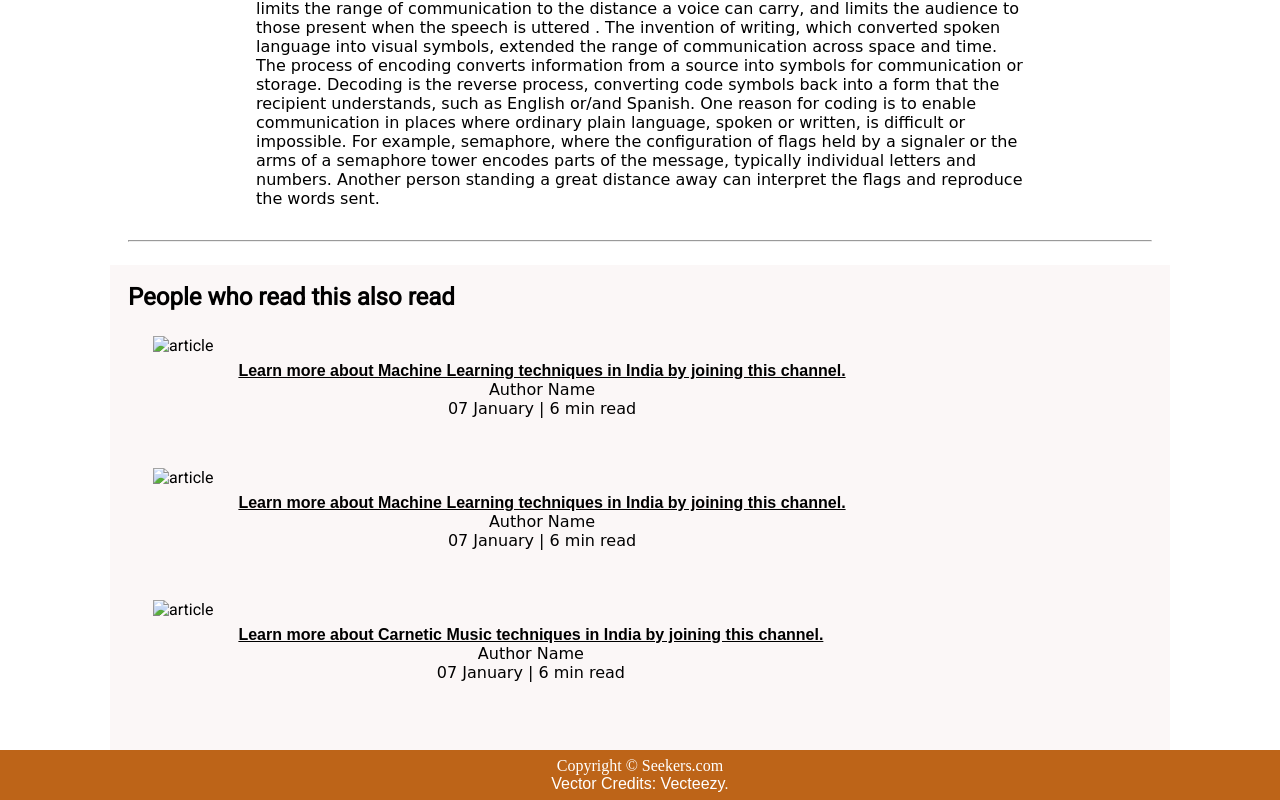
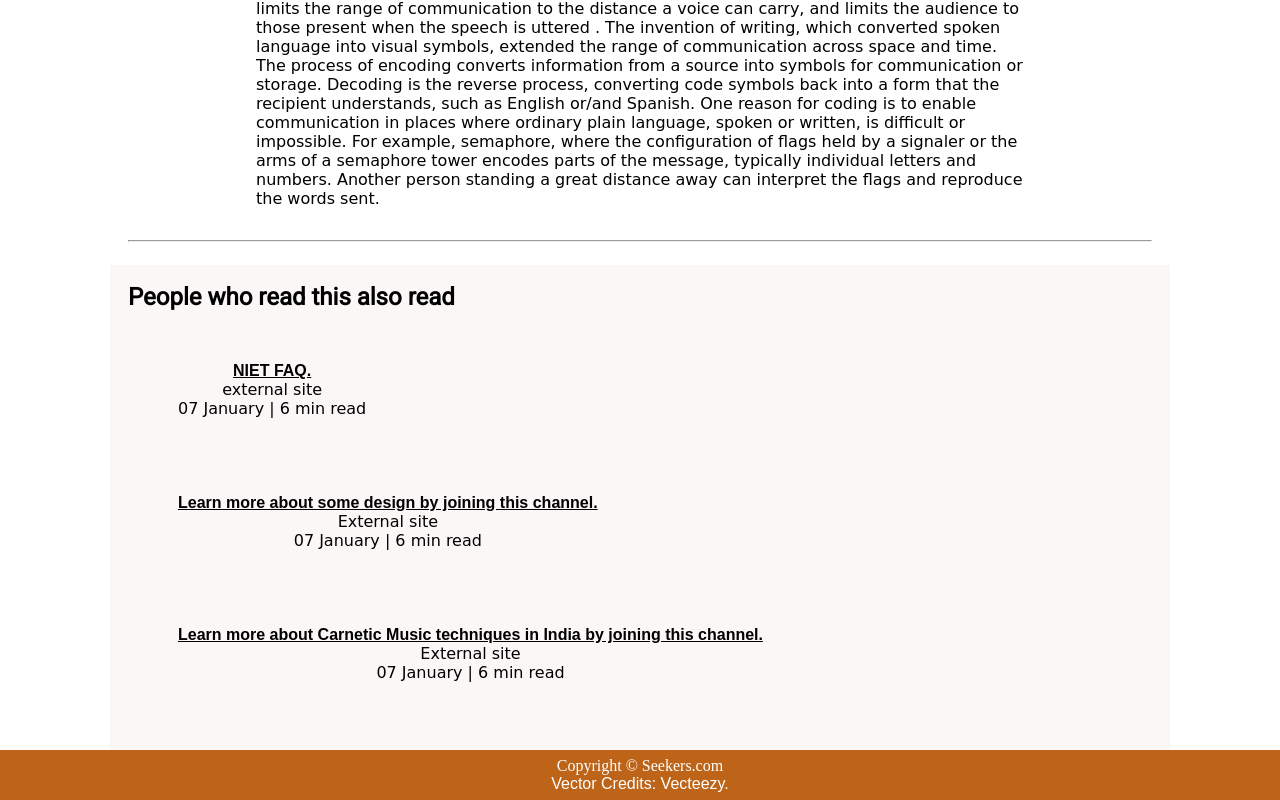
Before and after one commit to ashutoshsource/Seekers, a plain HTML site: page search.html in a window 1280 px wide. Shown: the part 1294-2094 px from the top of the page. Drawn offline with Linux system fonts and the light colour scheme; a web font is replaced by a local one.

Commit message:
add files

```diff
--- a/search.html
+++ b/search.html
@@ -104,40 +104,37 @@
 
         <div class="home-article more-post">
             <div class="home-article-img">
-                <img src="img/11.svg" alt="article">
             </div>
             <div class="home-article-content font1 center">
-                <form action="DSA.html">
-                    <button style="background: none; font-size: 16px; cursor: pointer; border: none; font-weight: 700; text-decoration:underline ;">Learn more about Machine Learning techniques in India by joining this channel.</button>
+                <form action="https://www.niet.co.in/faq.php">
+                    <button style="background: none; font-size: 16px; cursor: pointer; border: none; font-weight: 700; text-decoration:underline ;">NIET FAQ.</button>
                 </form>
 
-                <div>Author Name</div>
+                <div>external site</div>
                 <span>07 January | 6 min read</span>
             </div>
         </div>
         <div class="home-article more-post">
             <div class="home-article-img">
-                <img src="img/1.png" alt="article">
             </div>
             <div class="home-article-content font1 center">
-                <form action="DSA.html">
-                    <button style="background: none; font-size: 16px; cursor: pointer; border: none; font-weight: 700; text-decoration:underline ;">Learn more about Machine Learning techniques in India by joining this channel.</button>
+                <form action="https://ochi.design/">
+                    <button style="background: none; font-size: 16px; cursor: pointer; border: none; font-weight: 700; text-decoration:underline ;">Learn more about some design by joining this channel.</button>
                 </form>
 
-                <div>Author Name</div>
+                <div>External site</div>
                 <span>07 January | 6 min read</span>
             </div>
         </div>
         <div class="home-article more-post">
             <div class="home-article-img">
-                <img src="img3.jpeg" alt="article">
             </div>
             <div class="home-article-content font1 center">
                 <form action="https://youtu.be/4yv4ea1pFp4?si=1b3HAnse0NrPKCP9">
                     <button style="background: none; font-size: 16px; cursor: pointer; border: none; font-weight: 700; text-decoration:underline ;">Learn more about Carnetic Music techniques in India by joining this channel.</button>
                 </form>
 
-                <div>Author Name</div>
+                <div>External site</div>
                 <span>07 January | 6 min read</span>
             </div>
         </div>
```
Also changed, not shown: index.html (+2 -6 lines).
